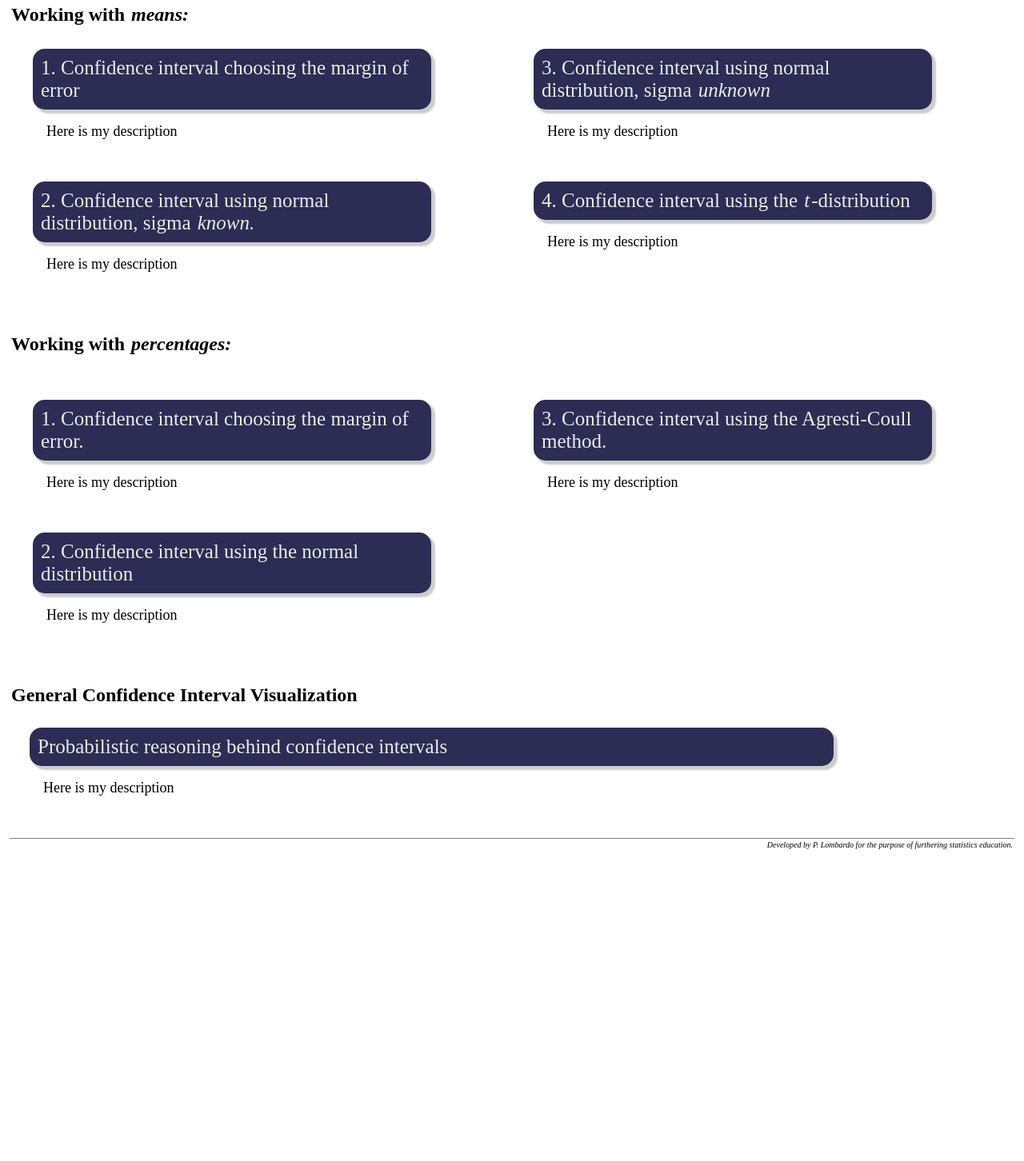
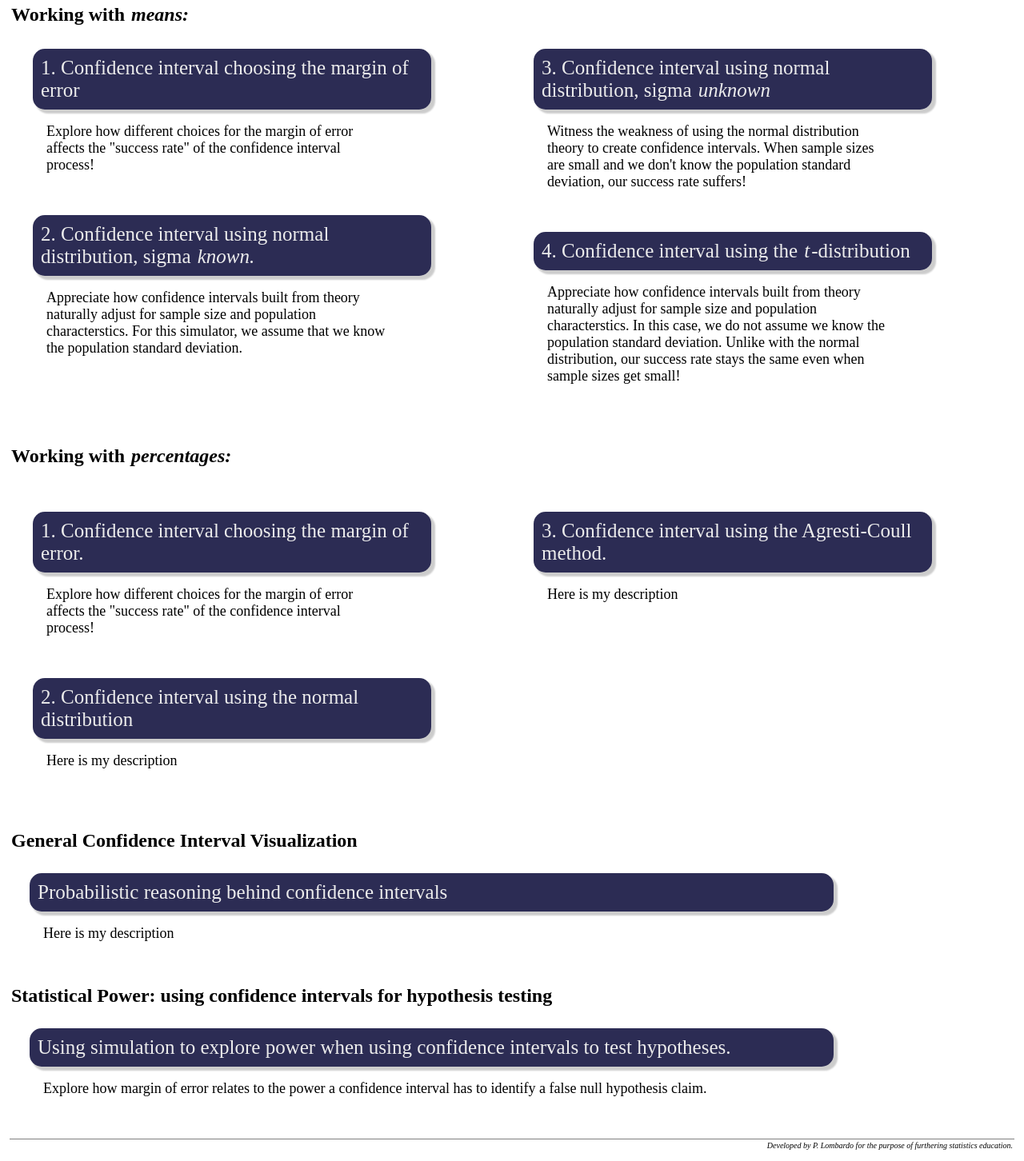
Before and after one commit to pjlombardo/shiny-apps-docker, a plain HTML site: page lessons/confidence-intervals/index.html in a window 1280 px wide. Shown: the part 162-1614 px from the top of the page at 80% size. Before the commit the page ends 1238 px from the top, so only its background shows below. Drawn offline with Linux system fonts and the light colour scheme; files that its build step writes are made by us from their sources.

Commit message:
added new lesson exploring confidence intervals and power (when used to hypothesis test...)

```diff
--- a/lessons/confidence-intervals/index.html
+++ b/lessons/confidence-intervals/index.html
@@ -23,7 +23,7 @@
               </a>
           </div>
           <div class="description">
-            Here is my description
+            Explore how different choices for the margin of error affects the "success rate" of the confidence interval process!
           </div>
 
           <div class="myDIV">
@@ -32,7 +32,7 @@
               </a>
           </div>
           <div class="description">
-            Here is my description
+            Appreciate how confidence intervals built from theory naturally adjust for sample size and population characterstics. For this simulator, we assume that we know the population standard deviation.
           </div>
 
 
@@ -46,7 +46,7 @@
           </div>
 
           <div class="description">
-            Here is my description
+            Witness the weakness of using the normal distribution theory to create confidence intervals. When sample sizes are small and we don't know the population standard deviation, our success rate suffers!
           </div>
 
           <div class="myDIV">
@@ -55,7 +55,7 @@
               </a>
           </div>
           <div class="description">
-            Here is my description
+            Appreciate how confidence intervals built from theory naturally adjust for sample size and population characterstics. In this case, we do not assume we know the population standard deviation. Unlike with the normal distribution, our success rate stays the same even when sample sizes get small!
           </div>
 
 
@@ -76,7 +76,7 @@
               </a>
           </div>
           <div class="description">
-            Here is my description
+            Explore how different choices for the margin of error affects the "success rate" of the confidence interval process!
           </div>
 
           <div class="myDIV">
@@ -113,6 +113,17 @@
         Here is my description
       </div>
 
+      <h2>Statistical Power: using confidence intervals for hypothesis testing</h2>
+
+      <div class="myDIV">
+        <a href="./ci-power/">
+            Using simulation to explore power when using confidence intervals to test hypotheses.
+          </a>
+      </div>
+      <div class="description">
+        Explore how margin of error relates to the power a confidence interval has to identify a false null hypothesis claim.
+      </div>
+
 
 
 
```
Also changed, not shown: 3 other files.
